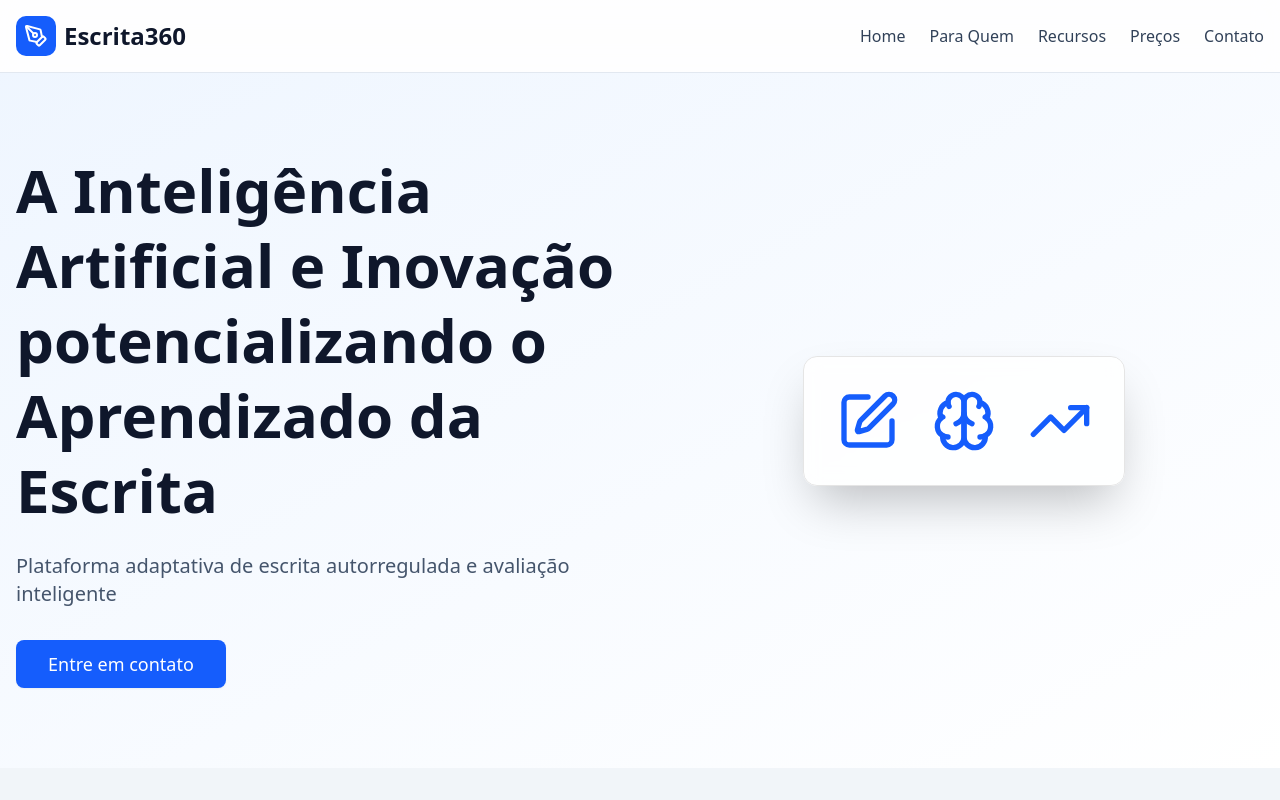
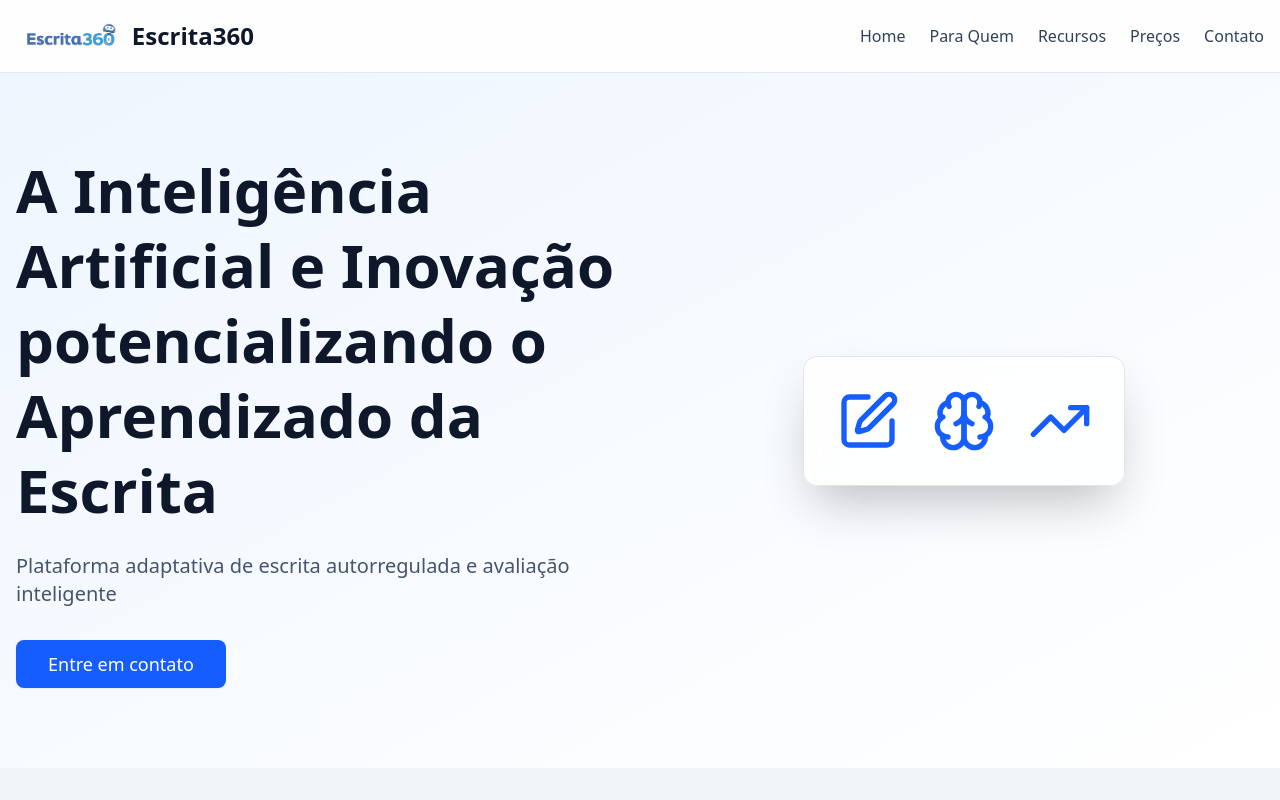
Before and after one commit to escrita360/escrita360_sitereact, a React (Vite) app: page / in a window 1280 px wide. Shown: the top 800 px of the page. Built offline with nearby package versions, Linux system fonts and the light colour scheme.

Commit message:
feat: Replace PenTool icon with logo in Layout component for improved branding

```diff
--- a/src/components/Layout.jsx
+++ b/src/components/Layout.jsx
@@ -1,8 +1,9 @@
 import { Link } from 'react-router-dom'
-import { PenTool, Menu } from 'lucide-react'
+import { Menu } from 'lucide-react'
 import { useState } from 'react'
 import { Button } from '@/components/ui/button.jsx'
 import { Sheet, SheetContent, SheetTrigger } from '@/components/ui/sheet.jsx'
+import logo from '@/assets/logo2.svg'
 
 function Layout({ children }) {
   const [isOpen, setIsOpen] = useState(false)
@@ -13,9 +14,7 @@ function Layout({ children }) {
       <header className="sticky top-0 z-50 bg-white/80 backdrop-blur-md border-b border-slate-200">
         <nav className="container mx-auto px-4 py-4 flex items-center justify-between">
           <Link to="/" className="flex items-center gap-2">
-            <div className="w-10 h-10 bg-blue-600 rounded-lg flex items-center justify-center">
-              <PenTool className="w-6 h-6 text-white" />
-            </div>
+            <img src={logo} alt="Escrita360" className="h-10 w-auto" />
             <span className="text-2xl font-bold text-slate-900">Escrita360</span>
           </Link>
 
@@ -90,9 +89,7 @@ function Layout({ children }) {
           <div className="grid md:grid-cols-4 gap-8 mb-8">
             <div>
               <Link to="/" className="flex items-center gap-2 mb-4">
-                <div className="w-10 h-10 bg-blue-600 rounded-lg flex items-center justify-center">
-                  <PenTool className="w-6 h-6 text-white" />
-                </div>
+                <img src={logo} alt="Escrita360" className="h-10 w-auto" />
                 <span className="text-2xl font-bold">Escrita360</span>
               </Link>
               <p className="text-slate-400">
```
